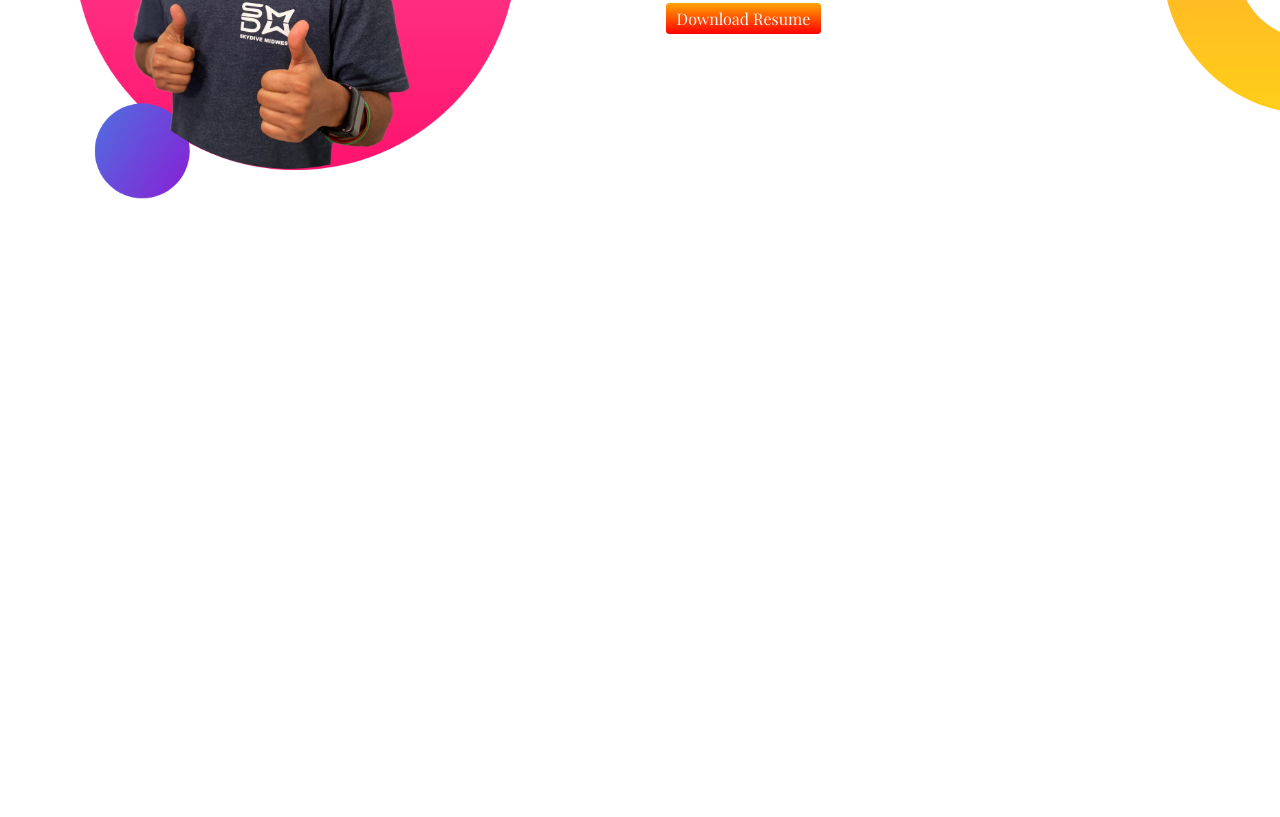
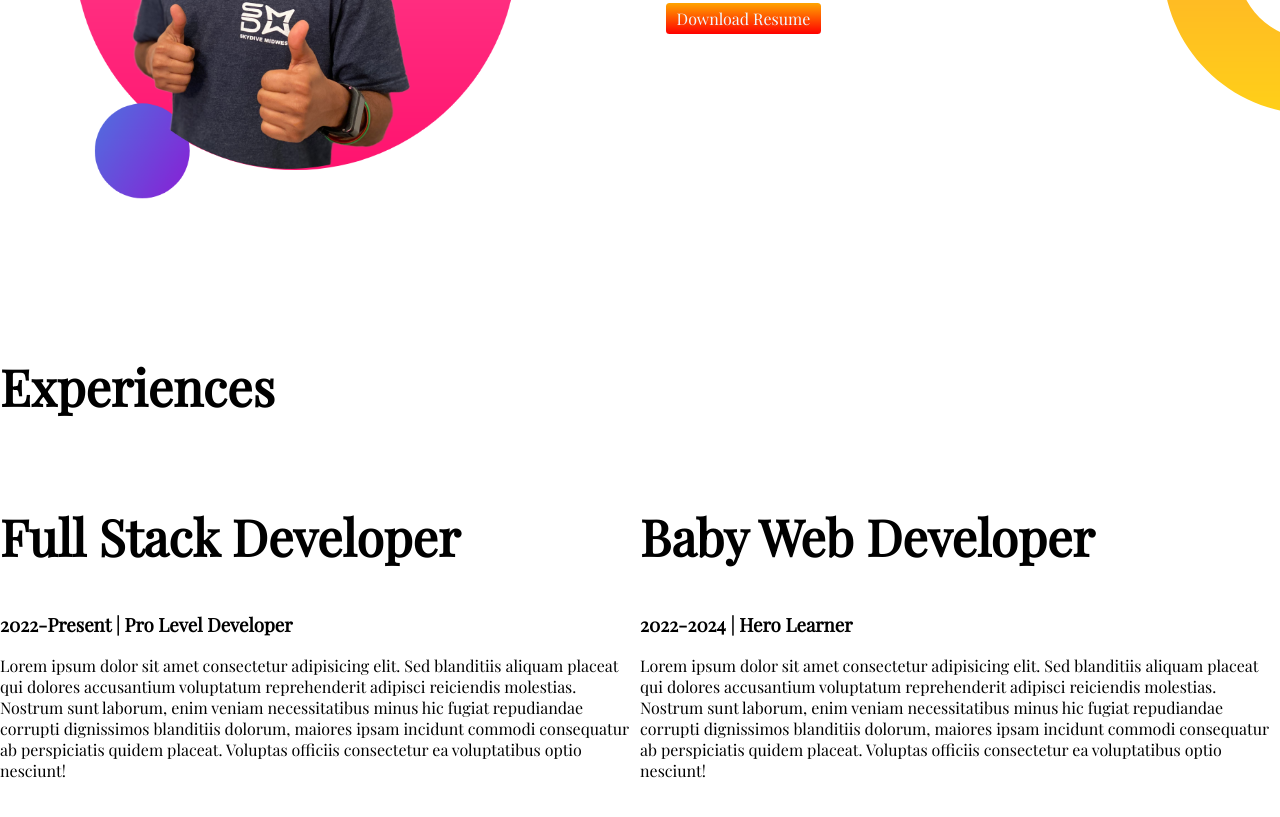
Before and after one commit to ShoyibRatul/Developer-Portfolio, a plain HTML site: page Index.html in a window 1280 px wide. Shown: the part 915-1732 px from the top of the page. Before the commit the page ends 1268 px from the top, so only its background shows below. Drawn offline with nearby package versions, Linux system fonts and the light colour scheme.

Commit message:
Exp added

```diff
--- a/Index.html
+++ b/Index.html
@@ -13,7 +13,7 @@
 </head>
 
 <body>
-    <section class="top-banner">
+    <section class="top-banner flexible-container">
         <div class="half-width">
             <h1>Welcome To</h1>
             <h1><span class="orange-color">Jhankar Mahbub's</span> World</h1>
@@ -30,7 +30,7 @@
             <img src="images/jhankar.png" alt="">
         </div>
     </section>
-    <section class="dream-big">
+    <section class="dream-big flexible-container">
         <div class="half-width">
             <img src="images/jhankar2.png" alt="">
         </div>
@@ -45,7 +45,36 @@
             <a class="button1" target="_blank" href="">Download Resume</a>
         </div>
     </section>
+    <section class="experience-area">
+        <h1>Experiences</h1>
+        <div class="flexible-container">
+            <div>
+                <h1>Full Stack Developer</h1>
+                <h3>2022-Present | Pro Level Developer </h3>
+                <p>
+                    Lorem ipsum dolor sit amet consectetur adipisicing elit. Sed blanditiis aliquam placeat qui dolores
+                    accusantium voluptatum reprehenderit adipisci reiciendis molestias. Nostrum sunt laborum, enim
+                    veniam
+                    necessitatibus minus hic fugiat repudiandae corrupti dignissimos blanditiis dolorum, maiores ipsam
+                    incidunt commodi consequatur ab perspiciatis quidem placeat. Voluptas officiis consectetur ea
+                    voluptatibus optio nesciunt!
+                </p>
+            </div>
+            <div>
+                <h1>Baby Web Developer</h1>
+                <h3>2022-2024 | Hero Learner</h3>
+                <p>
+                    Lorem ipsum dolor sit amet consectetur adipisicing elit. Sed blanditiis aliquam placeat qui dolores
+                    accusantium voluptatum reprehenderit adipisci reiciendis molestias. Nostrum sunt laborum, enim
+                    veniam
+                    necessitatibus minus hic fugiat repudiandae corrupti dignissimos blanditiis dolorum, maiores ipsam
+                    incidunt commodi consequatur ab perspiciatis quidem placeat. Voluptas officiis consectetur ea
+                    voluptatibus optio nesciunt!
+                </p>
+            </div>
+        </div>
 
+    </section>
 </body>
 
 </html>
--- a/style.css
+++ b/style.css
@@ -12,7 +12,7 @@ h1{
     color:orange;
 }
 
-section{
+.flexible-container{
     display: flex;
     margin-bottom: 150px;
 }
```
